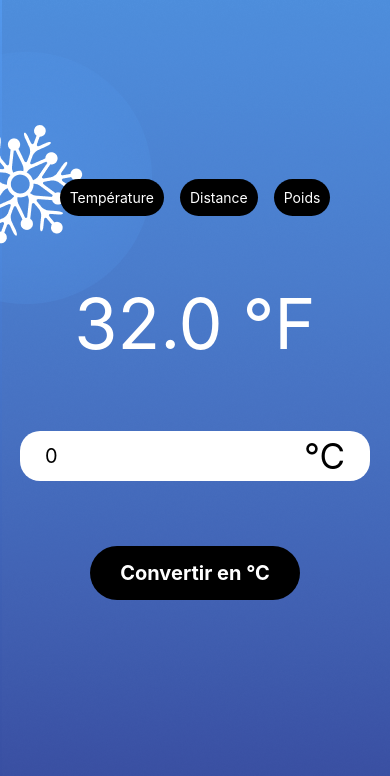
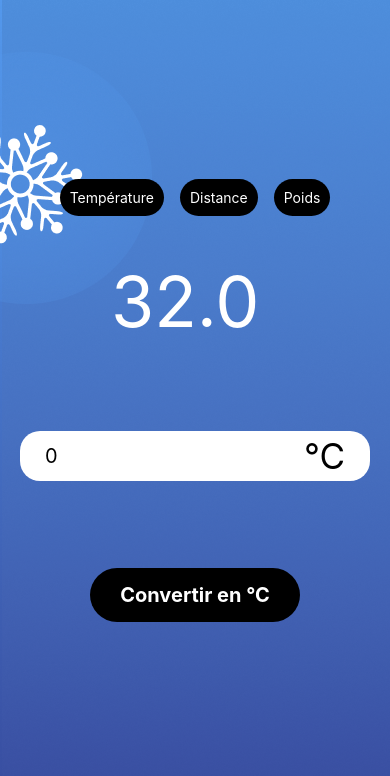
Before and after one commit to Karlito14/Converter, a React Native app: screen / in a window 390 px wide. Shown: the top 776 px of the page. Built offline with nearby package versions, Linux system fonts and the light colour scheme.

Commit message:
refactoring

```diff
--- a/App.js
+++ b/App.js
@@ -44,16 +44,18 @@ export default function App() {
   };
 
   const switchValue = (value) => {
-    if (value === 'temp') {
-      setCurrentUnit(UNITS.celcius);
-    }
-
-    if (value === 'distance') {
-      setCurrentUnit(UNITS.kilometre);
-    }
-
-    if (value === 'weight') {
-      setCurrentUnit(UNITS.kilo);
+    switch (value) {
+      case 'temp':
+        setCurrentUnit(UNITS.celcius);
+        break;
+      case 'distance':
+        setCurrentUnit(UNITS.kilometre);
+        break;
+      case 'weight':
+        setCurrentUnit(UNITS.kilo);
+        break;
+      default:
+        setCurrentUnit(UNITS.celcius);
     }
   };
 
--- a/App.style.js
+++ b/App.style.js
@@ -4,13 +4,13 @@ export const styles = StyleSheet.create({
   container: {
     flex: 1,
     padding: 20,
-    justifyContent:'center'
+    justifyContent: 'center',
   },
   contentList: {
-    alignItems: 'center'
+    alignItems: 'center',
   },
   content: {
-    justifyContent: 'space-evenly',
+    justifyContent: 'space-around',
     alignItems: 'center',
     height: 450,
   },
--- a/components/ListMeasure/ListMeasure.style.js
+++ b/components/ListMeasure/ListMeasure.style.js
@@ -9,6 +9,6 @@ export const ListMeasureStyles = StyleSheet.create({
   },
   title: {
     color: 'white',
-    padding: 10
+    padding: 10,
   },
 });
--- a/services/converter.js
+++ b/services/converter.js
@@ -28,27 +28,18 @@ const converter = (value, unit) => {
 };
 
 const getOpposit = (unit) => {
-  if (unit === UNITS.celcius) {
+  switch (unit) {
+    case unit === UNITS.celcius:
       return UNITS.faranheit;
-  }
-
-  if (unit === UNITS.faranheit) {
+    case unit === UNITS.faranheit:
       return UNITS.celcius;
-  }
-
-  if (unit === UNITS.kilometre) {
+    case unit === UNITS.kilometre:
       return UNITS.miles;
-  }
-
-  if (unit === UNITS.miles) {
+    case unit === UNITS.miles:
       return UNITS.kilometre;
-  }
-
-  if (unit === UNITS.kilo) {
+    case unit === UNITS.kilo:
       return UNITS.livre;
-  }
-
-  if (unit === UNITS.livre) {
+    case unit === UNITS.livre:
       return UNITS.kilo;
   }
 };
```
Lines whose indentation alone changed are shown as unchanged.
